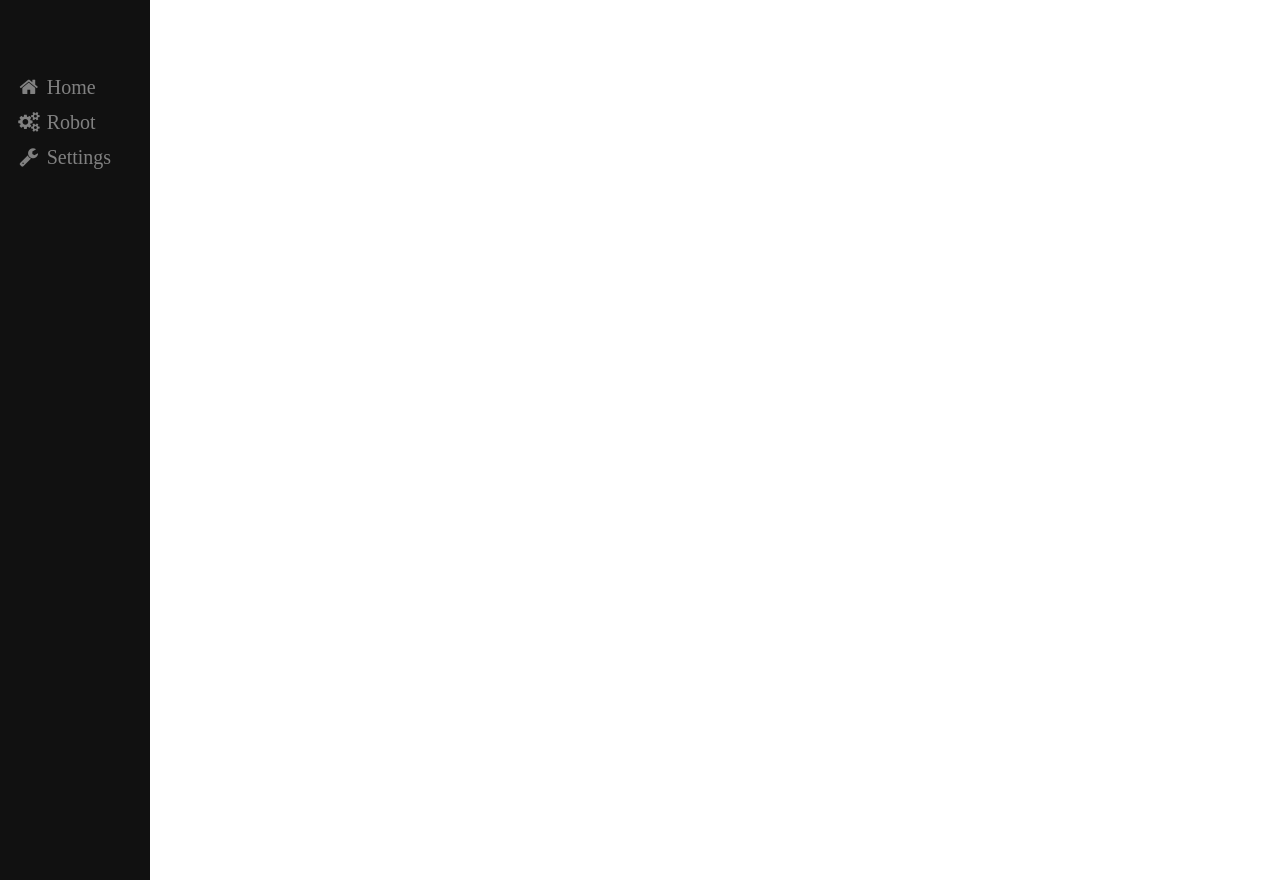
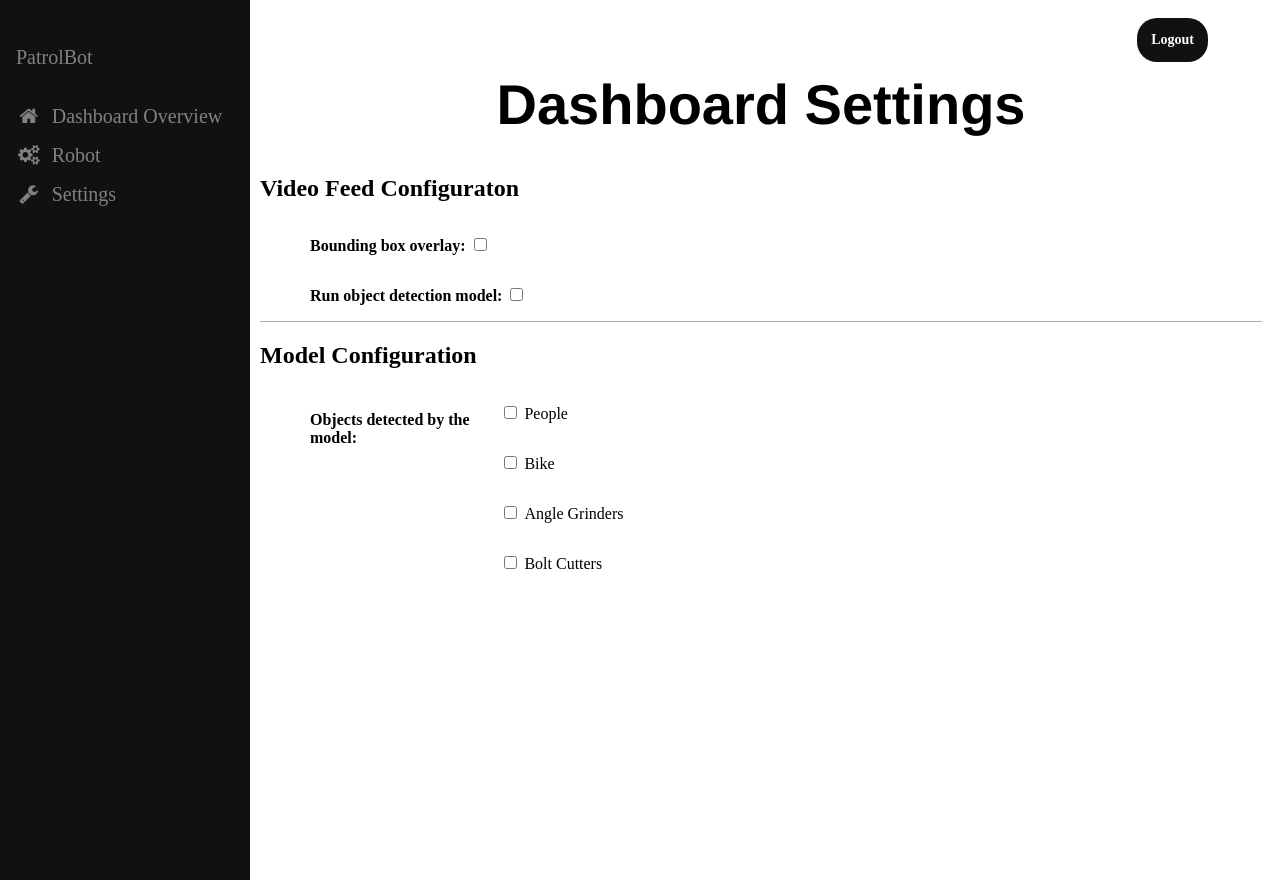
Before and after one commit to jeaguil/patrolbot, a Django app: page /pages/dashboard/settings/ in a window 1280 px wide. Run offline with Django 3.2, Linux system fonts and the light colour scheme.

Commit message:
Added options to dashboard settings

```diff
--- a/static/css/dashboard.css
+++ b/static/css/dashboard.css
@@ -1,5 +1,6 @@
 :root {
-    --side-nav-size: 150px;
+    --side-nav-size: 250px;
+    --font-color: #818181;
 }
 
 /* The sidebar menu */
@@ -16,21 +17,33 @@
 }
 
 .dash-sidenav-content {
-    margin-top: 50px;
+    text-align: left;
+}
+
+.dash-sidenav p {
+    padding: 6px 8px 6px 16px;
+    /* text-decoration: none; */
+    font-size: 20px;
+    display: block;
+    color: var(--font-color)
 }
 
 /* The navigation menu links */
 .dash-sidenav a {
-    padding: 6px 8px 6px 16px;
+    padding: 10px 10px 6px 16px;
     text-decoration: none;
     font-size: 20px;
-    color: #818181;
+    color: var(--font-color);
     display: block;
+}
+
+.dash-sidenav a span{
+    padding-left: 10px;
 }
 
 /* When you mouse over the navigation links, change their colo */
 .dash-sidenav a:hover {
-    color: #f1f1f1;
+    color: #adadad;
 }
 
 /* On smaller screens, where the height is less than 450px, change the style
@@ -47,25 +60,15 @@ of the sidebar (less padding and a smaller font size) */
     padding-right: 10px;
 }
 
-.dash-main header {
-    background-color: whitesmoke;
-    /* position: relative; */
+header h1 {
+    font-size: 3.5em;
+    padding-top: 0;
+    margin-top: 0;
+    text-align: center;
+    font-family: "Helvetica";
 }
 
-header h1 {
-    font-size: 3.5em;
-    font-weight: 800;
-    padding-top: 0;
-    margin-top: 0;
-    font-family: "Open-Sans";
- }
-
- header h1 span {
-     border-bottom: 4px solid black;
- }
-
 .dash-logout {
-    background-color: whitesmoke;
     text-align: right;
     padding-right: 50px
 }
@@ -84,7 +87,7 @@ header h1 {
 }
 
 .button:hover {
-    background-color: #3b3c9b;
+    background-color: #797979;
     cursor: pointer;
 }
 
@@ -94,20 +97,21 @@ header h1 {
 
 .camera-buttons {
     border-radius: 20px;
-    background-color: #111;
+    background-color: rgb(206, 206, 206);
     margin-top: 0;
     margin-left: 0;
+    color: #111;
 }
 
 .log-buttons {
     border-radius: 20px;
-    background-color: #111;
+    background-color: rgb(206, 206, 206);
     margin-top: 0;
     margin-left: 0;
+    color: #111;
 }
 
 .dash-main .main-content {
-    background-color: rgb(207, 207, 207);
     position: relative;
     padding: 0;
     margin: 0;
@@ -129,28 +133,36 @@ header h1 {
 }
 
 .dash-main .main-content-maps {
-    background-color: rgb(207, 207, 207);
     position: relative;
     padding: 0;
     margin: 0;
     height: 800px;
 }
 
-footer {
-    background-color: rgb(53, 55, 59);
-    position: fixed;
-    left: 0;
-    bottom: 0;
-    height: 80px;
-    width: 100%;
-    overflow: hidden;
-    margin-left: var(--side-nav-size);
+.model-content-text {
+    position: relative;
+    padding: 0;
+    margin: 0;
 }
 
-footer .dash-footer-text {
-    color: #fff;
-    font-size: 14px;
-    font-weight: 100;
-    text-align: center;
-    padding: 20px;
+.camera-content-text {
+    margin-left: 50px
 }
+
+.model-settings-container {
+    border-top: rgb(173, 173, 173) solid 1px;
+}
+
+.model-content-text {
+    margin-left: 50px
+}
+
+.model-context-text-heading {
+    float: left;
+    width: 20%;
+}
+
+.model-context-text-options {
+    width: 30%;
+    float: left;
+}
--- a/templates/pages/settings.html
+++ b/templates/pages/settings.html
@@ -9,8 +9,59 @@
 
 <div class="dash-sidenav">
     <div class="dash-sidenav-content">
-        <a href="../"><i class="fa fa-fw fa-home"></i> Home</a>
-        <a href="../robot"><i class="fa fa-fw fa-cogs"></i> Robot</a>
-        <a href="./"><i class="fa fa-fw fa-wrench"></i> Settings</a>
+        <p>PatrolBot</p>
+        <a href="../"><i class="fa fa-fw fa-home"></i><span>Dashboard Overview</span></a>
+        <a href="../robot"><i class="fa fa-fw fa-cogs"></i><span>Robot</span></a>
+        <a href="./"><i class="fa fa-fw fa-wrench"></i><span>Settings</span></a>
     </div>
 </div>
+
+<body class="dash-main">
+    <header>
+        <div class="dash-logout">
+            <a href="/accounts/logout" class="button dash-logout">Logout</a>
+        </div>
+        <h1>Dashboard Settings</h1>
+    </header>
+    <div class"settings-categories">
+        <div class="camera-settings-container">
+            <h2>Video Feed Configuraton</h2>
+            <div class="camera-content-text">
+                <div>
+                    <p style="display: inline-block; font-weight: bold;">Bounding box overlay:</p>
+                    <input type="checkbox" id="enable-overlay" name="enable-overlay">
+                </div>
+                <div>
+                    <p style="display: inline-block; font-weight: bold;">Run object detection model:</p>
+                    <input type="checkbox" id="obj-detection" name="obj-detection">
+                </div>
+            </div>
+        </div>
+        <div class="model-settings-container">
+            <h2>Model Configuration</h2>
+            <div class="model-content-text">
+                <div class="model-context-text-heading">
+                    <h4>Objects detected by the model:</h4>
+                </div>
+                <div class="model-context-text-options">
+                    <div>
+                        <input type="checkbox" id="people" name="people">
+                        <p style="display: inline-block;">People</p>
+                    </div>
+                    <div>
+                        <input type="checkbox" id="bike" name="bike">
+                        <p style="display: inline-block;">Bike</p>
+                    </div>
+                    <div>
+                        <input type="checkbox" id="angle-grinders" name="angle-grinders">
+                        <p style="display: inline-block;">Angle Grinders</p>
+                    </div>
+                    <div>
+                        <input type="checkbox" id="bolt-cutters" name="bolt-cutters">
+                        <p style="display: inline-block;">Bolt Cutters</p>
+                    </div>
+                </div>
+            </div>
+        </div>
+    </div>
+</body>
```
Also changed, not shown: templates/pages/dashboard.html (+4 -9 lines), templates/pages/robot.html (+13 -3 lines), db.sqlite3.
